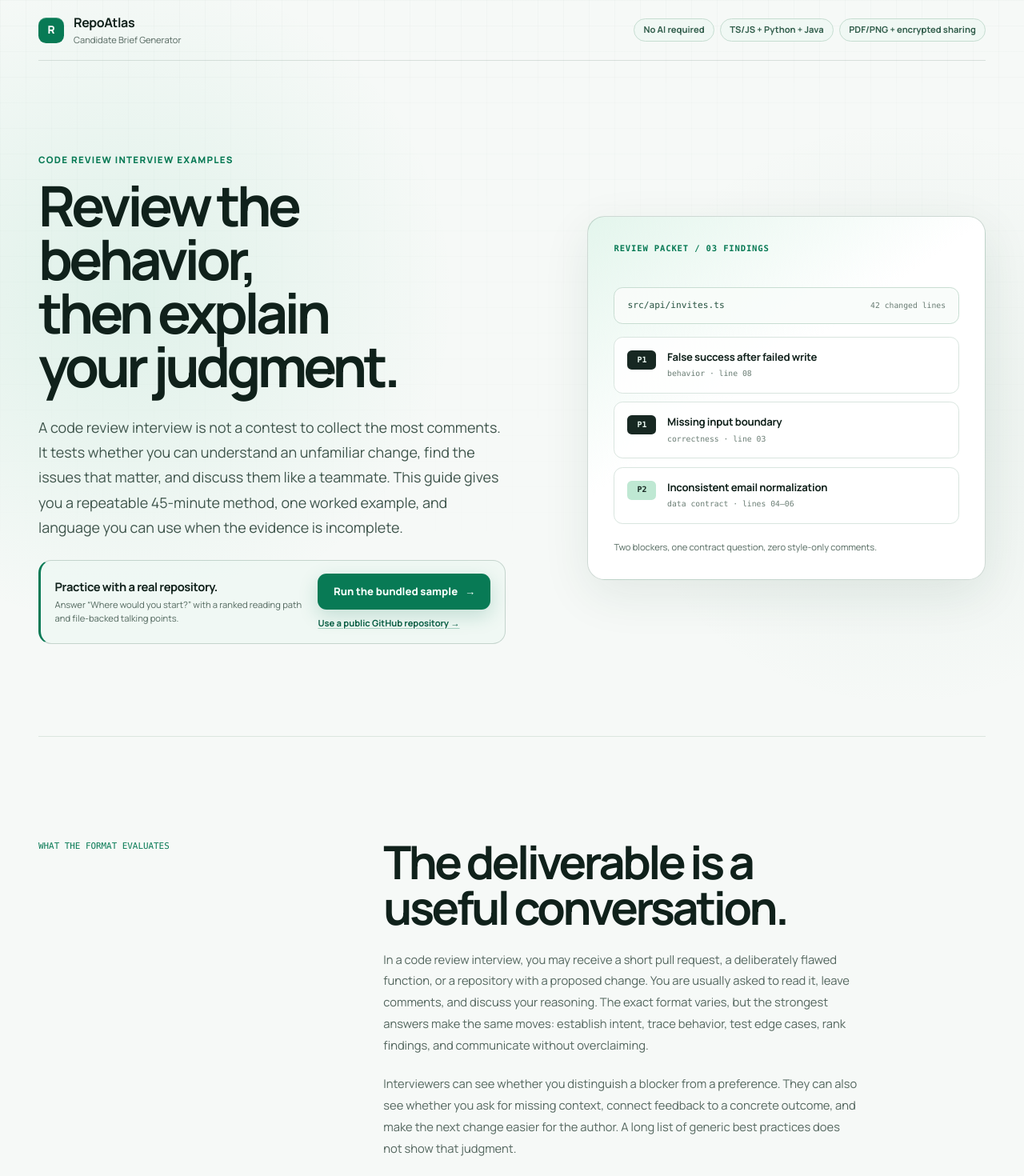
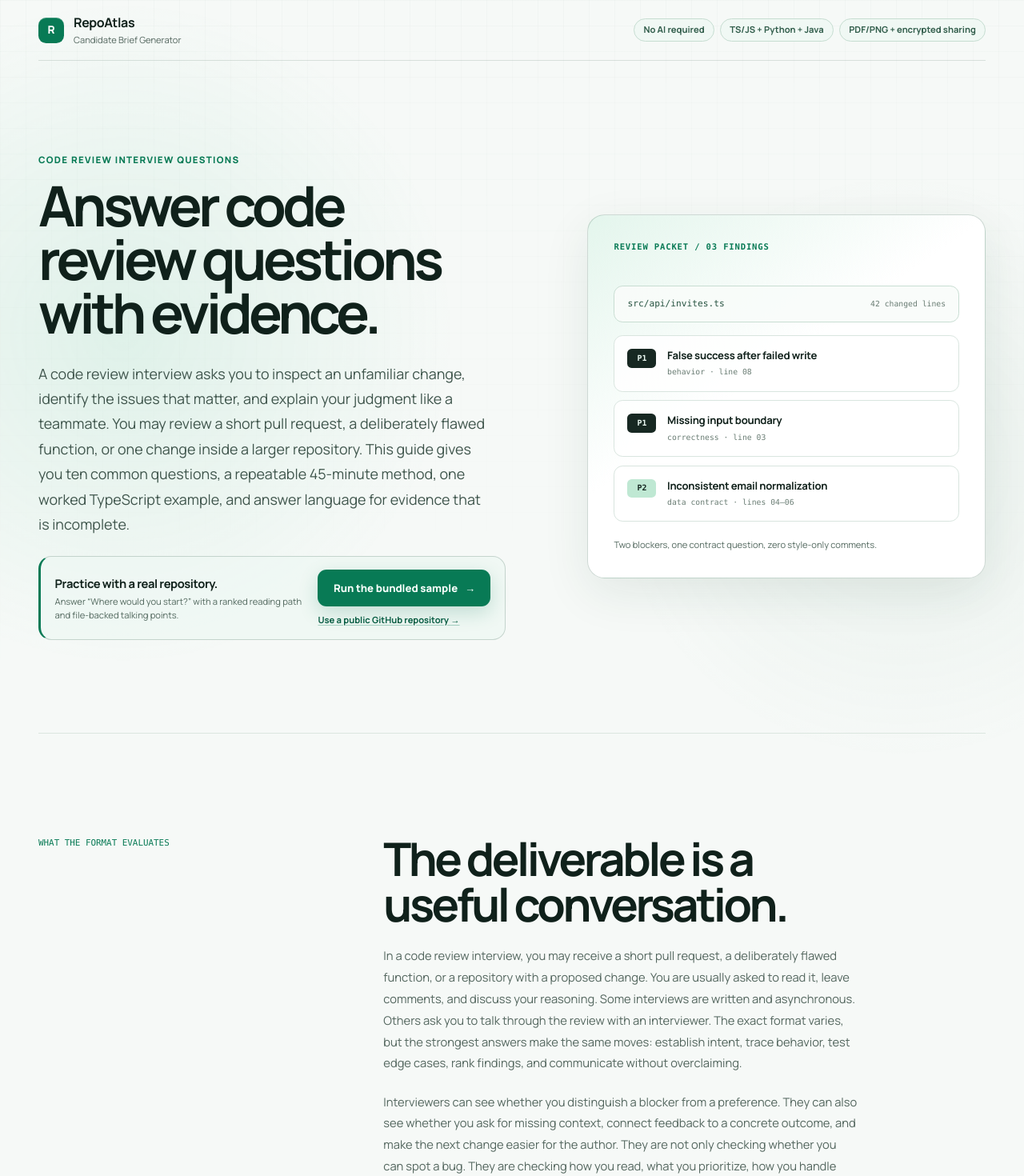
Before and after one commit to ChimdumebiNebolisa/RepoAtlas, a Next.js app: page /code-review-interview in a window 1280 px wide. Shown: the top 1470 px of the page at 80% size. Built offline with nearby package versions, Linux system fonts and the light colour scheme.

Commit message:
Rewrite code review guide around interview questions
Co-authored-by: tin-computer[bot] <277149838+tin-computer[bot]@users.noreply.github.com>

```diff
--- a/src/app/code-review-interview/CodeReviewHero.tsx
+++ b/src/app/code-review-interview/CodeReviewHero.tsx
@@ -6,13 +6,14 @@ export function CodeReviewHero() {
     <>
       <header className="guide-hero page-container code-review-hero">
         <div className="guide-hero-copy code-review-hero-copy">
-          <p className="eyebrow">Code review interview examples</p>
-          <h1>Review the behavior, then explain your judgment.</h1>
+          <p className="eyebrow">Code review interview questions</p>
+          <h1>Answer code review questions with evidence.</h1>
           <p className="guide-hero-intro">
-            A code review interview is not a contest to collect the most comments. It tests
-            whether you can understand an unfamiliar change, find the issues that matter, and
-            discuss them like a teammate. This guide gives you a repeatable 45-minute method,
-            one worked example, and language you can use when the evidence is incomplete.
+            A code review interview asks you to inspect an unfamiliar change, identify the issues
+            that matter, and explain your judgment like a teammate. You may review a short pull
+            request, a deliberately flawed function, or one change inside a larger repository.
+            This guide gives you ten common questions, a repeatable 45-minute method, one worked
+            TypeScript example, and answer language for evidence that is incomplete.
           </p>
           <GuideStartPanel
             ariaLabel="Prepare a repository for a code review interview"
@@ -58,15 +59,18 @@ export function CodeReviewHero() {
           <p>
             In a code review interview, you may receive a short pull request, a deliberately
             flawed function, or a repository with a proposed change. You are usually asked to
-            read it, leave comments, and discuss your reasoning. The exact format varies, but the
-            strongest answers make the same moves: establish intent, trace behavior, test edge
-            cases, rank findings, and communicate without overclaiming.
+            read it, leave comments, and discuss your reasoning. Some interviews are written and
+            asynchronous. Others ask you to talk through the review with an interviewer. The
+            exact format varies, but the strongest answers make the same moves: establish intent,
+            trace behavior, test edge cases, rank findings, and communicate without overclaiming.
           </p>
           <p>
             Interviewers can see whether you distinguish a blocker from a preference. They can
             also see whether you ask for missing context, connect feedback to a concrete outcome,
-            and make the next change easier for the author. A long list of generic best practices
-            does not show that judgment.
+            and make the next change easier for the author. They are not only checking whether you
+            can spot a bug. They are checking how you read, what you prioritize, how you handle
+            uncertainty, and whether another engineer could act on your comments. A long list of
+            generic best practices does not show that judgment.
           </p>
         </div>
       </section>
--- a/src/app/code-review-interview/CodeReviewPreparation.tsx
+++ b/src/app/code-review-interview/CodeReviewPreparation.tsx
@@ -2,29 +2,54 @@ import Link from "next/link";
 
 const questionAnswers = [
   {
+    question: "What is a code review interview?",
+    answer:
+      "It is a structured exercise in reading, prioritization, and technical communication. You inspect a change, identify evidence-backed concerns, and explain what should happen next. The interviewer is evaluating your reasoning, not the number of comments you produce. A useful review distinguishes behavior-changing issues from questions, maintainability notes, and optional polish.",
+  },
+  {
+    question: "How do you review unfamiliar code under time pressure?",
+    answer:
+      "I begin with the prompt, types, tests, and call sites so I can write down the intended inputs, outputs, and failure behavior. Then I trace one complete path before exploring edge cases. That order keeps me from reviewing style before I understand the contract. I reserve the final minutes to rank findings and rewrite each comment so the author can act on it.",
+  },
+  {
     question: "What did you look for first?",
     answer:
-      "I established the behavior contract, then traced one complete path. That kept me focused on outcomes before style and gave me a basis for ranking the findings.",
+      "I established the behavior contract, then traced one complete path. In the example, the route should create one invite for an authenticated user and report whether the write succeeded. That contract led me to the missing-user path and the unawaited write before I considered naming or refactoring. Starting with observable outcomes gave me a basis for ranking the findings.",
   },
   {
     question: "How did you decide severity?",
     answer:
-      "I ranked findings by the strength of the evidence and the consequence in this code path. A false success and a direct crash came before naming, duplication, or refactoring ideas.",
+      "I ranked findings by the strength of the evidence and the consequence in this code path. A missing user can cause a direct failure, and an unawaited write can return success before persistence succeeds. Those behavior-changing paths came before the normalization question. I would state that severity labels vary by team, then explain the ordering instead of defending a label as universal.",
+  },
+  {
+    question: "What kinds of issues should you look for?",
+    answer:
+      "I look first for incorrect results, lost data, unsafe state changes, missing authorization, and failures that are hidden from callers. Then I compare the change with visible contracts in types, tests, configuration, and call sites. After correctness, I consider maintainability and performance when the code provides direct evidence. Naming and formatting stay optional unless they make the behavior genuinely hard to understand.",
+  },
+  {
+    question: "How do you write a useful review comment?",
+    answer:
+      "I use four parts: the exact observation, a triggering case, the plausible consequence, and a bounded next step or question. For line 08, I would say that `saveInvite` is not awaited, ask whether the response should confirm persistence, and suggest awaiting the call plus testing the failure path. That gives the author evidence and a direction without pretending I know every system constraint.",
   },
   {
     question: "What would you test?",
     answer:
-      "I would add the smallest test that reproduces each behavior: a missing user, a rejected persistence call, and differently cased versions of the same email. Those tests also clarify the intended contract.",
+      "I would add the smallest test that reproduces each disputed behavior: a missing user, a rejected persistence call, and differently cased versions of the same email. I would start with the two behavior-changing paths because they affect whether the route can return the correct result. The email case belongs after the identity rule is confirmed. These tests protect the fix and make the intended contract visible to the next reviewer.",
   },
   {
     question: "Would you approve this change?",
     answer:
-      "Not until the two behavior-changing findings are resolved or explicitly accepted. I would keep the normalization question open until the identity contract is confirmed.",
+      "Not yet. I would ask for the missing-user path and persistence failure to be resolved or explicitly accepted because both can change the route's result. I would keep normalization as a contract question until the repository shows whether email identity is case-insensitive. That answer names the blocking evidence, separates it from uncertainty, and gives the author a clear path back to approval.",
+  },
+  {
+    question: "How do you handle disagreement with the author?",
+    answer:
+      "I return to the shared contract and the concrete case. If a test, type, caller, or documented rule supports the concern, I cite it. If the disagreement is about an unstated design choice, I ask what constraint I am missing and mark the comment as a question rather than a defect. The goal is to reach the correct change, not to win the review or defend my first reading.",
   },
   {
     question: "What are you least certain about?",
     answer:
-      "I cannot infer the authentication boundary, storage guarantees, or email identity rules from this function alone. I would inspect its caller, persistence interface, and nearby tests before widening the claim.",
+      "I cannot infer the authentication boundary, storage guarantees, or email identity rules from this function alone. The comments therefore describe plausible failure paths, not proven production incidents. I would inspect the route's caller, the persistence interface, nearby tests, and the repository's error conventions before widening the claim. Naming that uncertainty shows where the review should go next without weakening the evidence already present.",
   },
 ];
 
@@ -33,11 +58,14 @@ export function CodeReviewPreparation() {
     <>
       <section className="code-review-questions-section page-container" aria-labelledby="code-review-questions-heading">
         <header className="guide-section-heading">
-          <p className="section-kicker">Questions after the review</p>
-          <h2 id="code-review-questions-heading">Prepare to defend your decisions.</h2>
+          <p className="section-kicker">Code review interview questions and answers</p>
+          <h2 id="code-review-questions-heading">Prepare to explain the review, not recite it.</h2>
           <p>
-            The discussion often matters as much as the written comments. These answer shapes
-            show a clear process while keeping uncertainty honest.
+            The discussion often matters as much as the written comments. These example answers
+            use the worked invite route above, so each claim has a visible source. Adapt the
+            structure to your exercise: name what you observed, explain why it matters, state what
+            you would verify, and choose the next action. Do not memorize the wording. Interviewers
+            can change the code, but the reasoning pattern still holds.
           </p>
         </header>
 
--- a/src/app/code-review-interview/page.tsx
+++ b/src/app/code-review-interview/page.tsx
@@ -8,14 +8,14 @@ import { CodeReviewPreparation } from "./CodeReviewPreparation";
 const canonicalUrl = "https://repo-atlas-phi.vercel.app/code-review-interview";
 
 export const metadata: Metadata = {
-  title: "Code Review Interview Examples and Preparation Guide | RepoAtlas",
+  title: "Code Review Interview Questions and Example Answers | RepoAtlas",
   description:
-    "Practice code review interview examples with an evidence-first checklist, sample comments, and a clear way to explain priorities and tradeoffs.",
+    "Practice code review interview questions with a worked TypeScript example, prioritized comments, answer frameworks, and a 45-minute preparation method.",
   alternates: { canonical: canonicalUrl },
   openGraph: {
-    title: "Code Review Interview Examples and Preparation Guide | RepoAtlas",
+    title: "Code Review Interview Questions and Example Answers | RepoAtlas",
     description:
-      "A practical, evidence-first method for finding, prioritizing, and explaining code review feedback in an interview.",
+      "Ten code review interview questions, a worked TypeScript exercise, and an evidence-first method for explaining priorities and tradeoffs.",
     type: "article",
     url: canonicalUrl,
   },
--- a/src/app/interview-preparation/page.tsx
+++ b/src/app/interview-preparation/page.tsx
@@ -126,6 +126,10 @@ export default function InterviewPreparationPage() {
             RepoAtlas turns detected repository signals into 30-second and 2-minute walkthroughs.
             It does not invent business logic, assert bugs, or claim what the code cannot prove.
           </p>
+          <Link className="interview-example-link" href="/code-review-interview">
+            Practice code review interview questions with a worked example{" "}
+            <span aria-hidden="true">→</span>
+          </Link>
         </header>
 
         <div className="interview-brief-list">
```
Also changed, not shown: 2 other files (tests, documents, lock files or other folders).
